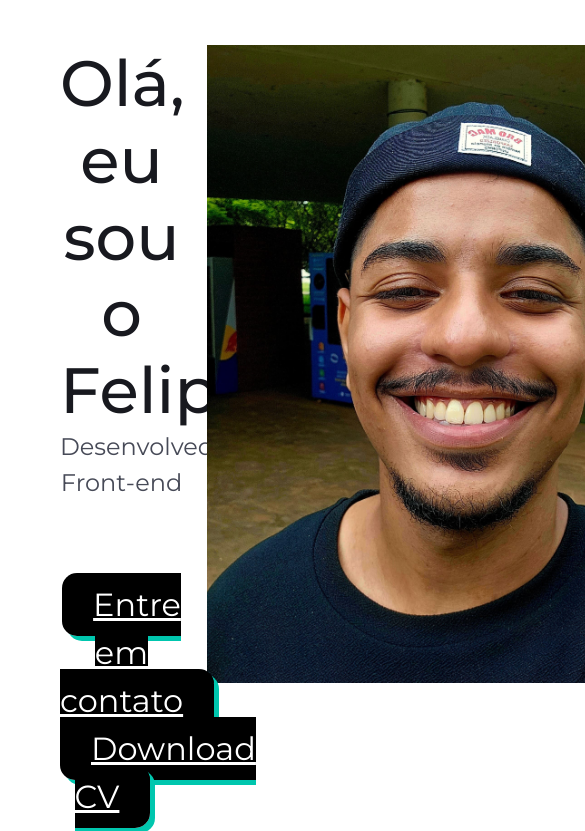
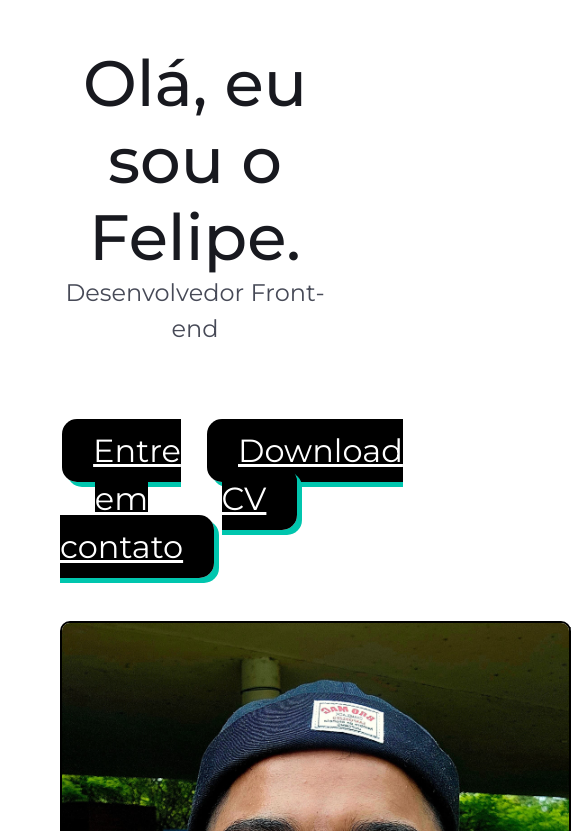
Before and after one commit to fefo1811/MeuSite, a plain HTML site: page index.html in a window 390 px wide. Shown: the part 59-890 px from the top of the page, 585 px wide, since content can reach past the window. Drawn offline with nearby package versions, Linux system fonts and the light colour scheme.

Commit message:
feature/bootstrap: Atualização Responsividade Seção Inicial

```diff
--- a/index.html
+++ b/index.html
@@ -35,14 +35,24 @@
     <!-- Início Seção Inicial -->
     <section id="secao-inicial" class="container-fluid text-center mx-0">
         <div id="titulo" class="row p-5">
-          <div class="col-6">
-            <h1> Olá, eu sou o Felipe. </h1>
-            <p> Desenvolvedor Front-end </p>
-            <a href="" class="contato"> Entre em contato </a>
-            <a href="" class="curriculo"> Download CV </a>
+          <div class="col-xl-8 align-self-center">
+            <div class="row">
+                <h1> Olá, eu sou o Felipe. </h1>
+                <p> Desenvolvedor Front-end </p>
+            </div>
+
+            <div class="row row-cols-2">
+                <div class="col">
+                    <a href="" class="contato"> Entre em contato </a>
+                </div>
+
+                <div class="col">
+                    <a href="" class="curriculo"> Download CV </a>
+                </div>
+            </div>
           </div>
 
-          <div id="foto" class="col-6">
+          <div id="foto" class="col-xl-4">
             <img src="./image/eu2.jpeg" alt="" width="511">
           </div>
         </div>
--- a/style/style.css
+++ b/style/style.css
@@ -120,4 +120,16 @@ li {
 #secao-inicial #titulo a {
     margin: 5px 18px 0px 0px;
 }
+
+#secao-inicial #titulo img {
+    border: 2px solid #000000;
+    box-shadow: 5px 5px #000000;
+    border-radius: 10px;
+}
+
+@media (max-width: 1200px) {
+    #secao-inicial #foto img {
+        margin-top: 50px;
+    }
+}
 /* Fim estilização Seção Inicial */
```
